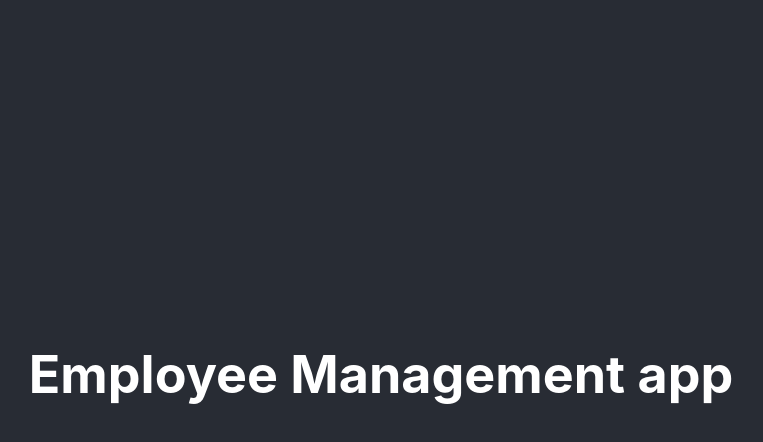
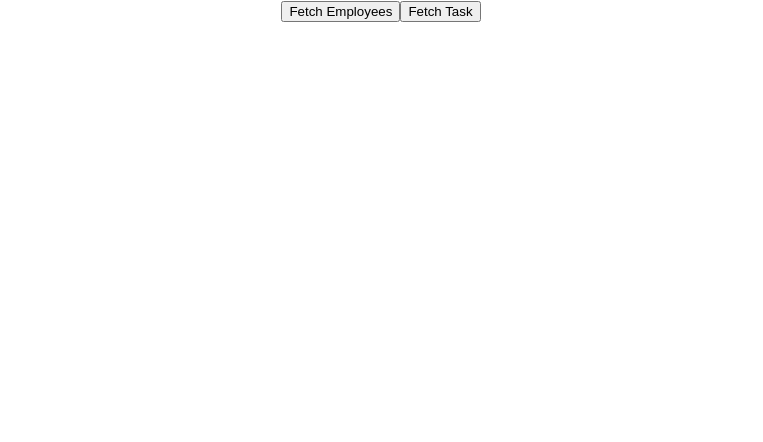
Before and after one commit to YoussefElsuradi/React-CRUD-Frontend, a React (Create React App) app: page / in a window 1280 px wide. Shown: the top 442 px of the page, without its empty margins (259-1022 px from the left). Built offline with nearby package versions, Linux system fonts and the light colour scheme.

Commit message:
Finish get all and very basic display

```diff
--- a/package.json
+++ b/package.json
@@ -6,6 +6,7 @@
     "@testing-library/jest-dom": "^5.16.5",
     "@testing-library/react": "^13.4.0",
     "@testing-library/user-event": "^13.5.0",
+    "axios": "^1.4.0",
     "react": "^18.2.0",
     "react-dom": "^18.2.0",
     "react-scripts": "5.0.1",
--- a/src/App.js
+++ b/src/App.js
@@ -1,20 +1,52 @@
-import logo from './logo.svg';
 import './App.css';
+import { useState } from 'react';
+import axios from 'axios';
 
 function App() {
-  return (
-    <div className="App">
-      <header className="App-header">
+  const [allEmployees, getEmployees] = useState([]);
+  const [allTasks, getTasks] = useState([]);
 
-        <h1>Employee Management app </h1>
-        <p>
-
-        </p>
+  const fetchAllTasks = () => {
+    axios.get('http://localhost:4000/tasks')
+      .then(response => {
+        getTasks(response.data);
+      })
+      .catch(error => {
+        console.error(error);
+      });
+  };
 
 
-        <a>
-        </a>
-      </header>
+  // Function to handle button click
+  const fetchAllEmployees = () => {
+    axios.get('http://localhost:4000/employees')
+      .then(response => {
+        getEmployees(response.data);
+      })
+      .catch(error => {
+        console.error(error);
+      });
+  };
+
+  return (
+    <div className='App'>
+      <button onClick={fetchAllEmployees}>Fetch Employees</button>
+      <button onClick={fetchAllTasks}>Fetch Task</button>
+
+      <ul>
+        {allEmployees.map(allEmployees => (
+          <li key={allEmployees.id}>
+            {allEmployees.id} {allEmployees.employee_first_name} {allEmployees.employee_last_name} - {allEmployees.department_name}
+          </li>
+        ))}
+      </ul>
+      <ul>
+        {allTasks.map(allTasks => (
+          <li key={allTasks.id}>
+            {allTasks.description} - Priority: {allTasks.priority_level} - Completion: {allTasks.completion_status ? 'Complete' : 'Incomplete'}
+          </li>
+        ))}
+      </ul>
     </div>
   );
 }
```
Also changed, not shown: 1 other file (tests, documents, lock files or other folders).
